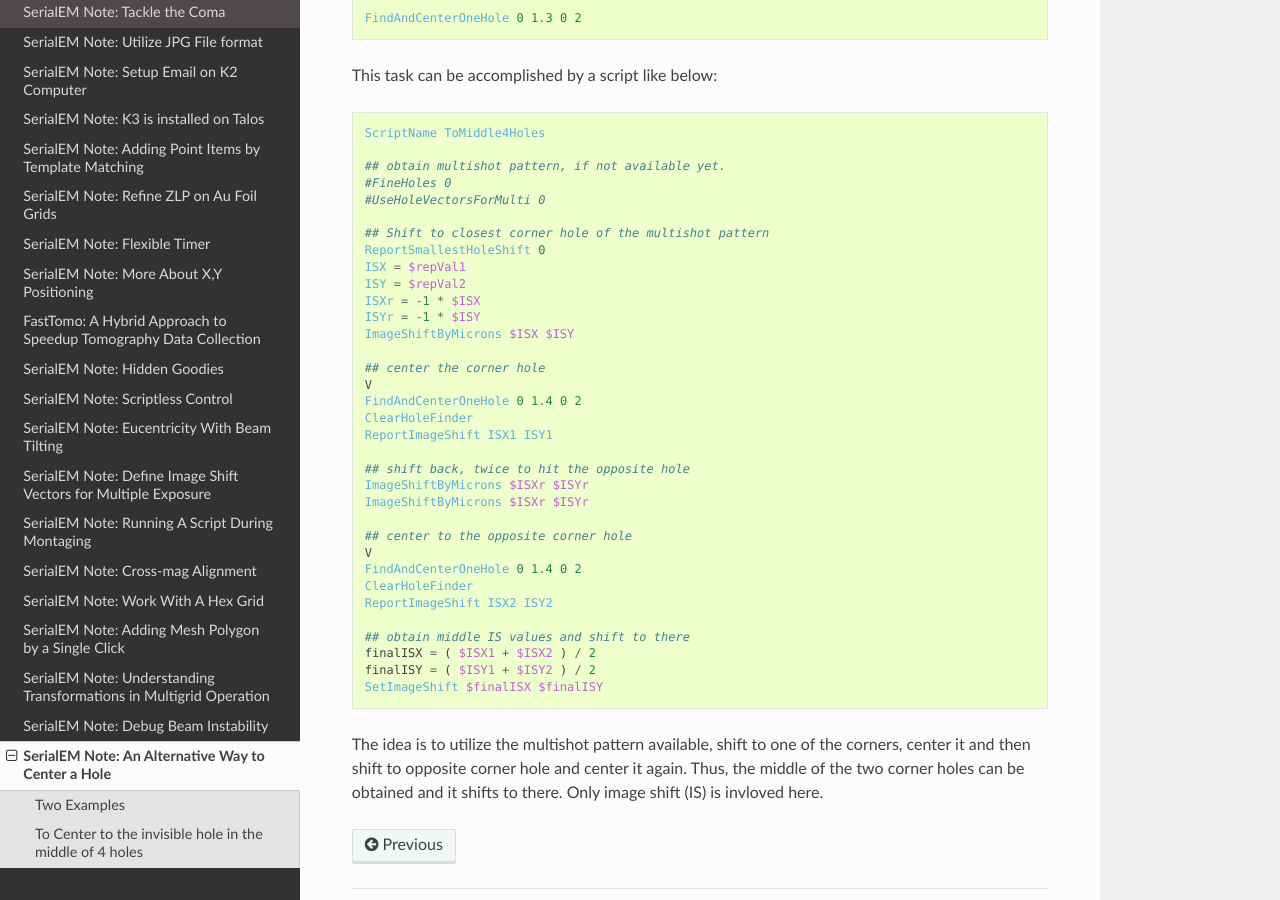
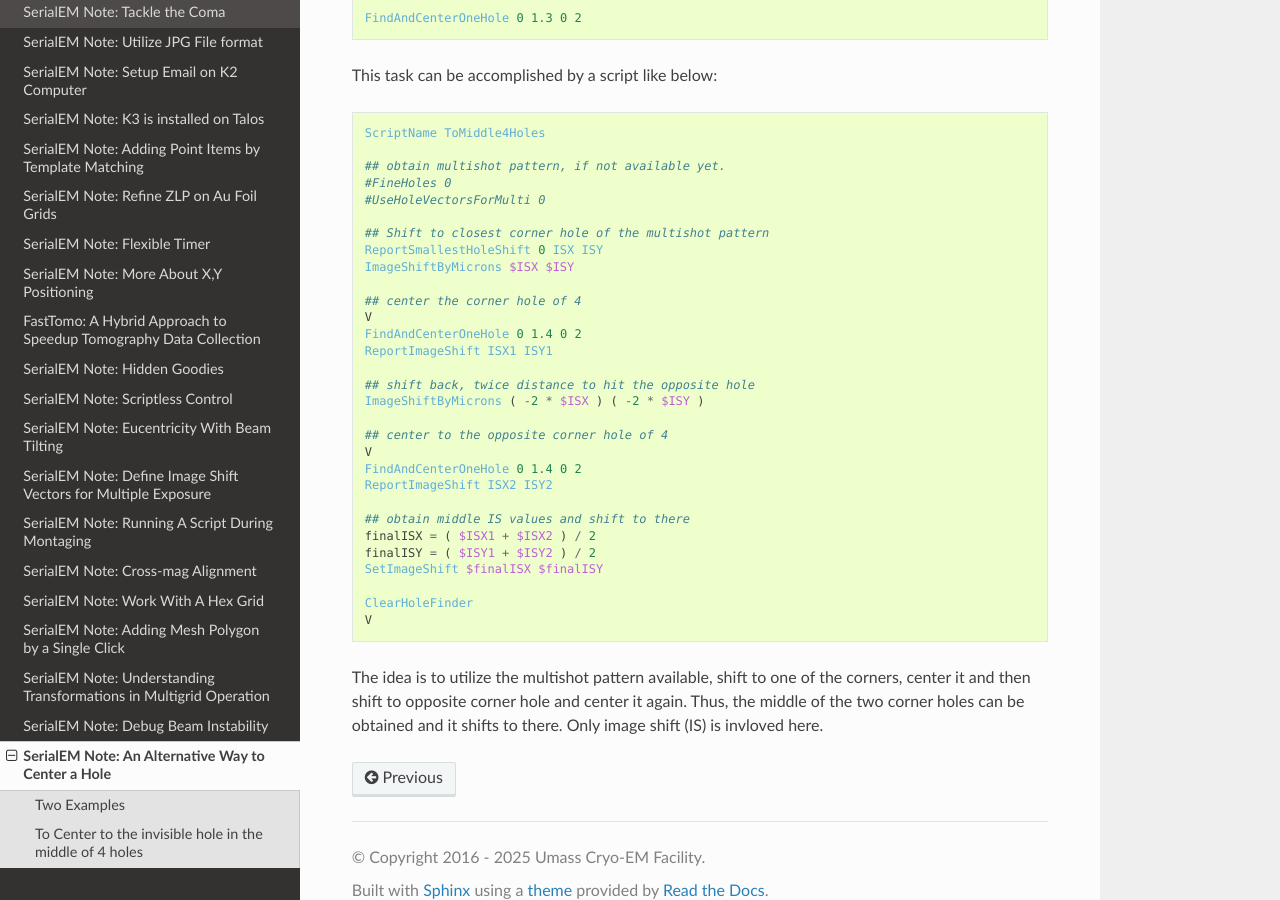
Before and after one commit to xuchen66/sphinx-emdocs, a Sphinx documentation site: the page built from source/serialem-note-alter-way-centerhole.rst, in a window 1280 px wide and 900 px high, scrolled down 3253 px. Built offline with Sphinx 7.4.7 and the Read the Docs theme 3.1.0, drawn with Linux system fonts in a browser that asks for light colours; pages that are not in the unit, such as notebooks, are missing from menus.

Commit message:
Update serialem-note-alter-way-centerhole.rst

```diff
--- a/source/serialem-note-alter-way-centerhole.rst
+++ b/source/serialem-note-alter-way-centerhole.rst
@@ -140,27 +140,20 @@ This task can be accomplished by a script like below:
   #UseHoleVectorsForMulti 0
 
   ## Shift to closest corner hole of the multishot pattern
-  ReportSmallestHoleShift 0
-  ISX = $repVal1
-  ISY = $repVal2
-  ISXr = -1 * $ISX
-  ISYr = -1 * $ISY
+  ReportSmallestHoleShift 0 ISX ISY
   ImageShiftByMicrons $ISX $ISY
 
-  ## center the corner hole
+  ## center the corner hole of 4
   V
   FindAndCenterOneHole 0 1.4 0 2
-  ClearHoleFinder
   ReportImageShift ISX1 ISY1
 
-  ## shift back, twice to hit the opposite hole
-  ImageShiftByMicrons $ISXr $ISYr
-  ImageShiftByMicrons $ISXr $ISYr
+  ## shift back, twice distance to hit the opposite hole
+  ImageShiftByMicrons ( -2 * $ISX ) ( -2 * $ISY )
 
-  ## center to the opposite corner hole
+  ## center to the opposite corner hole of 4
   V
   FindAndCenterOneHole 0 1.4 0 2
-  ClearHoleFinder
   ReportImageShift ISX2 ISY2
 
   ## obtain middle IS values and shift to there
```
Also changed, not shown: other parts of source/serialem-note-alter-way-centerhole.rst (+3 -0 lines).
